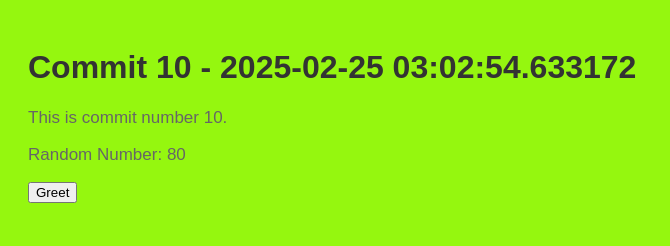
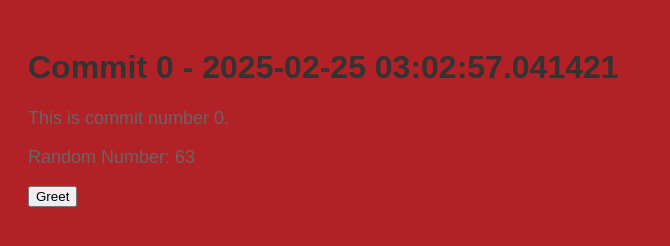
Before and after one commit to legbald0d/myrep-repo-20250225030251, a plain HTML site: page index.html in a window 1280 px wide. Shown: the whole page, without its empty margins (0-670 px from the left). Drawn offline with Linux system fonts and the light colour scheme.

Commit message:
📝 Commit 0 with HTML, CSS, and JS

```diff
--- a/index.html
+++ b/index.html
@@ -2,13 +2,13 @@
     <!DOCTYPE html>
     <html>
     <head>
-        <title>Commit 10 - 2025-02-25 03:02:54.633172</title>
+        <title>Commit 0 - 2025-02-25 03:02:57.041421</title>
         <link rel="stylesheet" href="style.css">
     </head>
     <body>
-        <h1>Commit 10 - 2025-02-25 03:02:54.633172</h1>
-        <p>This is commit number 10.</p>
-        <p>Random Number: 80</p>
+        <h1>Commit 0 - 2025-02-25 03:02:57.041421</h1>
+        <p>This is commit number 0.</p>
+        <p>Random Number: 63</p>
         <button onclick="greet()">Greet</button>
         <script src="script.js"></script>
     </body>
--- a/script.js
+++ b/script.js
@@ -2,4 +2,4 @@
     function greet() {
         alert('Hello from commit ' + commitNumber + '!');
     }
-    var commitNumber = 10;
+    var commitNumber = 0;
--- a/style.css
+++ b/style.css
@@ -1,7 +1,7 @@
 
     body {
         font-family: Arial, sans-serif;
-        background-color: #95f70f;
+        background-color: #b22125;
         padding: 20px;
     }
     h1 {
@@ -9,5 +9,5 @@
     }
     p {
         color: #666;
-        font-size: 17px;
+        font-size: 18px;
     }
```
